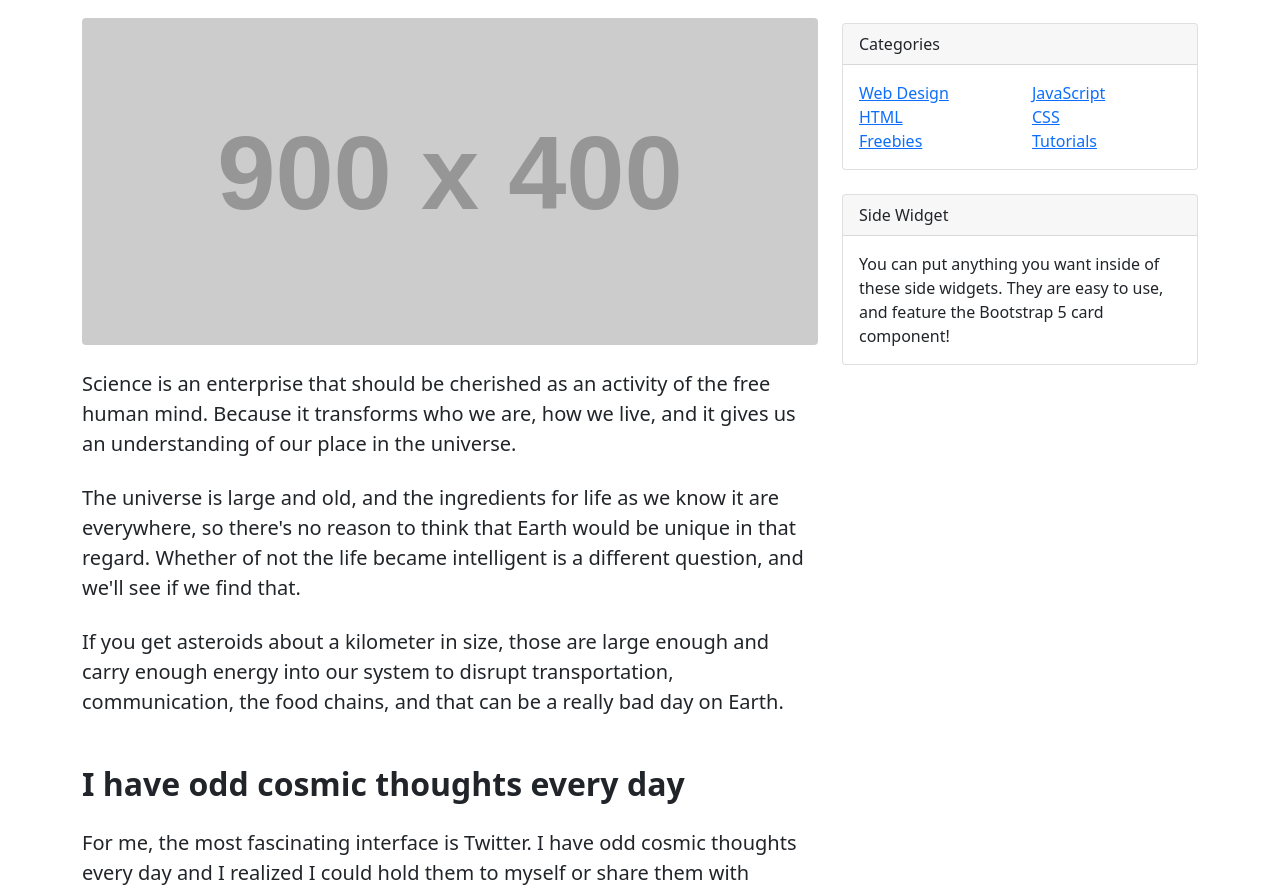
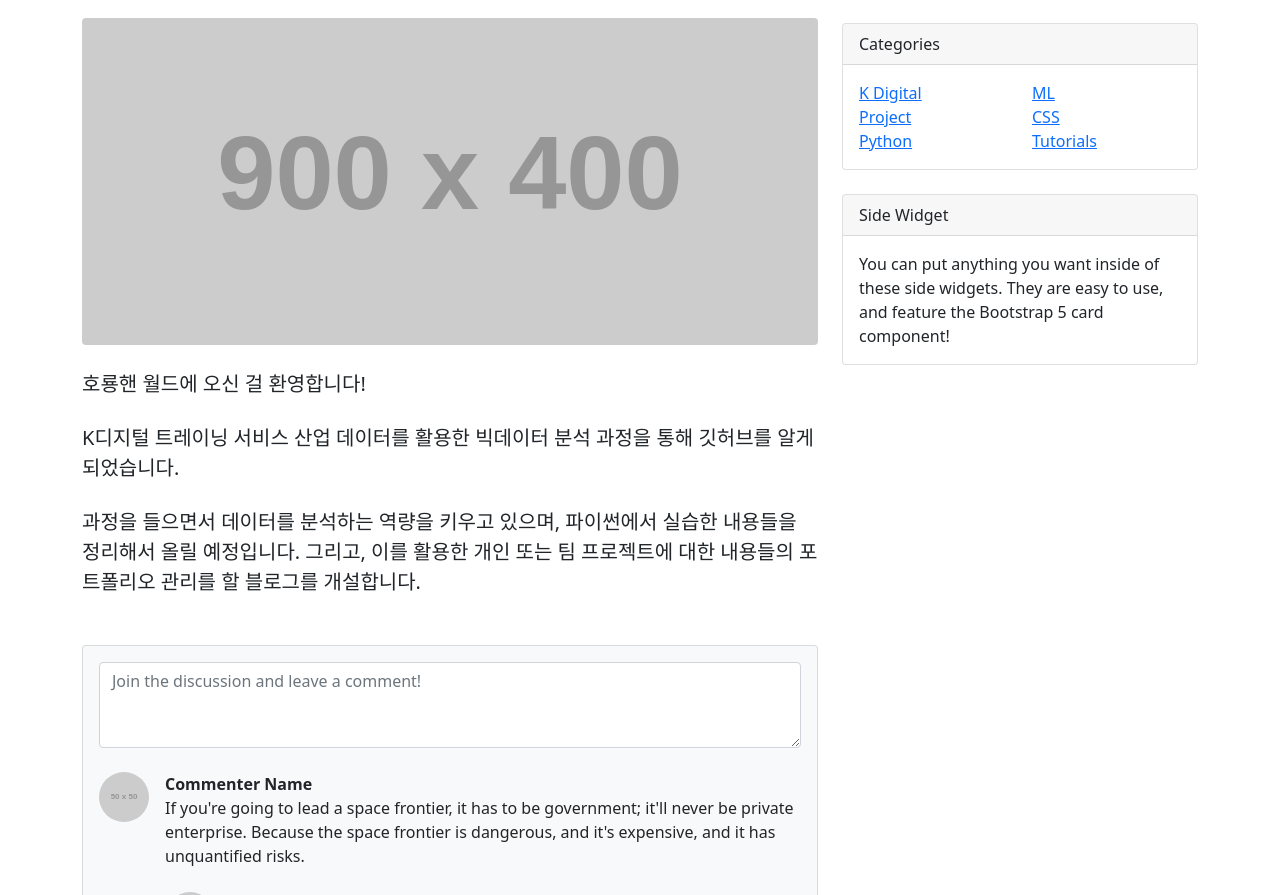
Before and after one commit to shccsh/blog, a plain HTML site: page index.html in a window 1280 px wide. Shown: the part 218-1113 px from the top of the page. Drawn offline with nearby package versions, Linux system fonts and the light colour scheme; placeholder pictures from the web are drawn by us.

Commit message:
modifying

```diff
--- a/index.html
+++ b/index.html
@@ -5,7 +5,7 @@
         <meta name="viewport" content="width=device-width, initial-scale=1, shrink-to-fit=no" />
         <meta name="description" content="" />
         <meta name="author" content="" />
-        <title>Blog Post - Start Bootstrap Template</title>
+        <title>Blog Post - 호룡핸 </title>
         <!-- Favicon-->
         <link rel="icon" type="image/x-icon" href="assets/favicon.ico" />
         <!-- Core theme CSS (includes Bootstrap)-->
@@ -36,9 +36,9 @@
                         <!-- Post header-->
                         <header class="mb-4">
                             <!-- Post title-->
-                            <h1 class="fw-bolder mb-1">Welcome to Blog Post!</h1>
+                            <h1 class="fw-bolder mb-1">Welcome to HoRyongHaen World!</h1>
                             <!-- Post meta content-->
-                            <div class="text-muted fst-italic mb-2">Posted on January 1, 2021 by Start Bootstrap</div>
+                            <div class="text-muted fst-italic mb-2">Posted on January 27, 2022 by shccsh</div>
                             <!-- Post categories-->
                             <a class="badge bg-secondary text-decoration-none link-light" href="#!">Web Design</a>
                             <a class="badge bg-secondary text-decoration-none link-light" href="#!">Freebies</a>
@@ -47,12 +47,9 @@
                         <figure class="mb-4"><img class="img-fluid rounded" src="https://dummyimage.com/900x400/ced4da/6c757d.jpg" alt="..." /></figure>
                         <!-- Post content-->
                         <section class="mb-5">
-                            <p class="fs-5 mb-4">Science is an enterprise that should be cherished as an activity of the free human mind. Because it transforms who we are, how we live, and it gives us an understanding of our place in the universe.</p>
-                            <p class="fs-5 mb-4">The universe is large and old, and the ingredients for life as we know it are everywhere, so there's no reason to think that Earth would be unique in that regard. Whether of not the life became intelligent is a different question, and we'll see if we find that.</p>
-                            <p class="fs-5 mb-4">If you get asteroids about a kilometer in size, those are large enough and carry enough energy into our system to disrupt transportation, communication, the food chains, and that can be a really bad day on Earth.</p>
-                            <h2 class="fw-bolder mb-4 mt-5">I have odd cosmic thoughts every day</h2>
-                            <p class="fs-5 mb-4">For me, the most fascinating interface is Twitter. I have odd cosmic thoughts every day and I realized I could hold them to myself or share them with people who might be interested.</p>
-                            <p class="fs-5 mb-4">Venus has a runaway greenhouse effect. I kind of want to know what happened there because we're twirling knobs here on Earth without knowing the consequences of it. Mars once had running water. It's bone dry today. Something bad happened there as well.</p>
+                            <p class="fs-5 mb-4">호룡핸 월드에 오신 걸 환영합니다! </p>
+                            <p class="fs-5 mb-4">K디지털 트레이닝 서비스 산업 데이터를 활용한 빅데이터 분석 과정을 통해 깃허브를 알게 되었습니다. </p>
+                            <p class="fs-5 mb-4">과정을 들으면서 데이터를 분석하는 역량을 키우고 있으며, 파이썬에서 실습한 내용들을 정리해서 올릴 예정입니다. 그리고, 이를 활용한 개인 또는 팀 프로젝트에 대한 내용들의 포트폴리오 관리를 할 블로그를 개설합니다.</p>
                         </section>
                     </article>
                     <!-- Comments section-->
@@ -117,14 +114,14 @@
                             <div class="row">
                                 <div class="col-sm-6">
                                     <ul class="list-unstyled mb-0">
-                                        <li><a href="#!">Web Design</a></li>
-                                        <li><a href="#!">HTML</a></li>
-                                        <li><a href="#!">Freebies</a></li>
+                                        <li><a href="#!">K Digital</a></li>
+                                        <li><a href="#!">Project</a></li>
+                                        <li><a href="#!">Python</a></li>
                                     </ul>
                                 </div>
                                 <div class="col-sm-6">
                                     <ul class="list-unstyled mb-0">
-                                        <li><a href="#!">JavaScript</a></li>
+                                        <li><a href="#!">ML</a></li>
                                         <li><a href="#!">CSS</a></li>
                                         <li><a href="#!">Tutorials</a></li>
                                     </ul>
```
